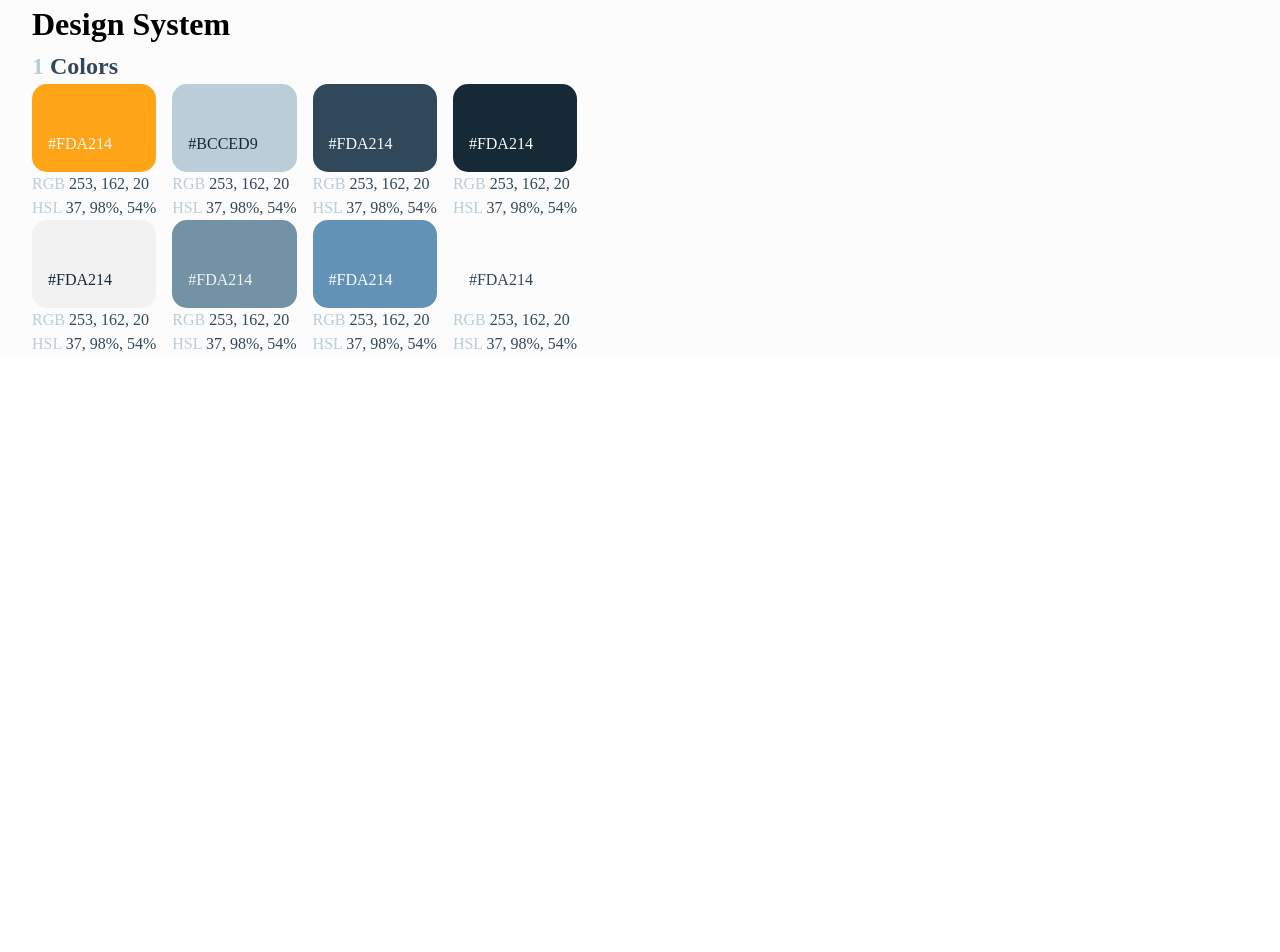
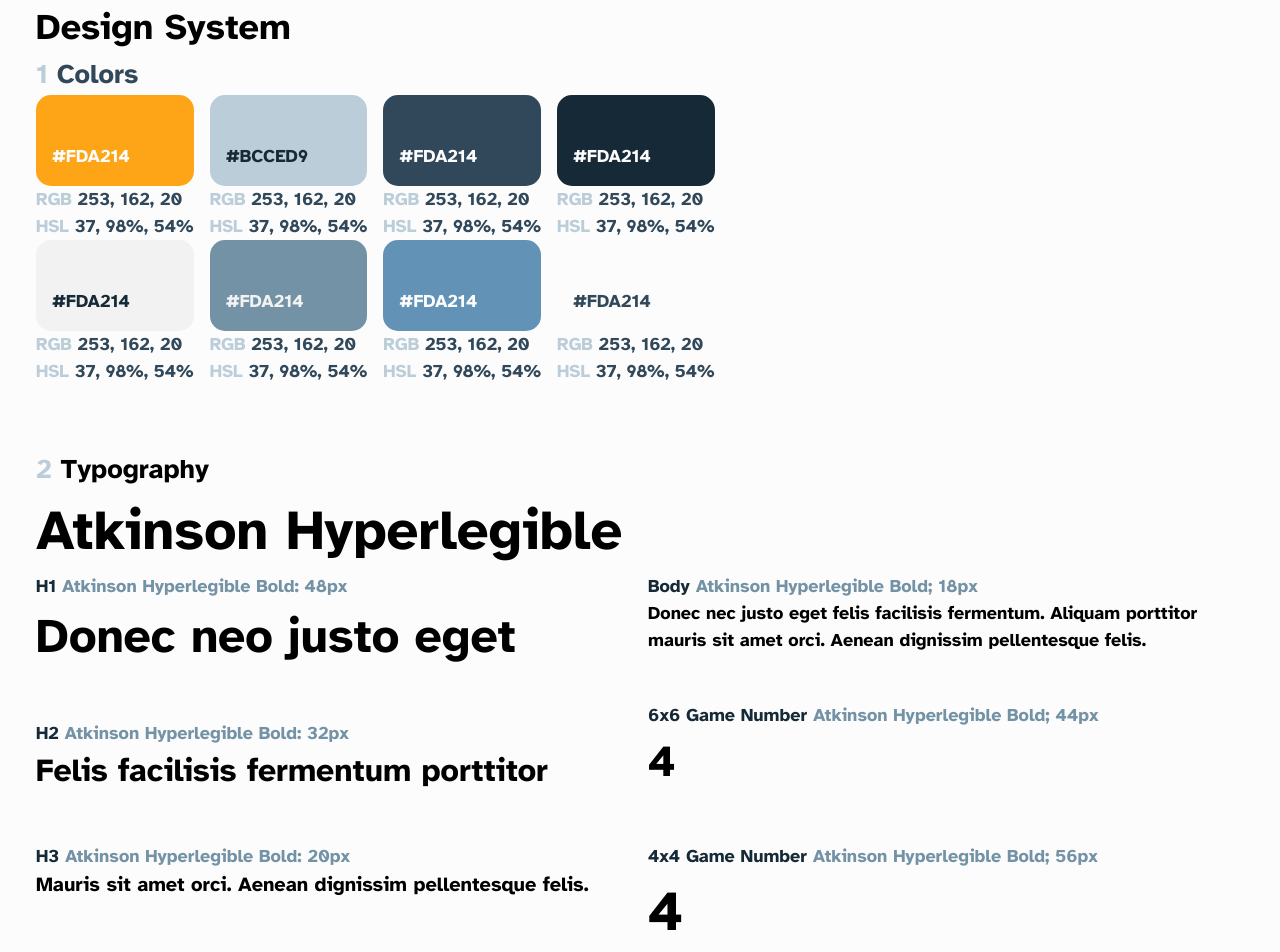
Before and after one commit to htmlHxcker/memoriam, a React (Create React App) app: page / in a window 1280 px wide. Shown: the top 952 px of the page. Before the commit the page ends 800 px from the top, so only its background shows below. Built offline with nearby package versions, Linux system fonts and the light colour scheme.

Commit message:
[feat]: Create Typography Classes and Variables

```diff
--- a/public/index.html
+++ b/public/index.html
@@ -2,42 +2,26 @@
 <html lang="en">
 	<head>
 		<meta charset="utf-8" />
+		<link rel="preconnect" href="https://fonts.googleapis.com" />
+		<link rel="preconnect" href="https://fonts.gstatic.com" crossorigin />
+		<link
+			href="https://fonts.googleapis.com/css2?family=Atkinson+Hyperlegible:wght@700&display=swap"
+			rel="stylesheet"
+		/>
 		<link rel="icon" href="%PUBLIC_URL%/favicon.ico" />
 		<meta name="viewport" content="width=device-width, initial-scale=1" />
 		<meta name="theme-color" content="#000000" />
 		<meta
 			name="description"
-      content="Web site created using create-react-app"
+			content="Memory Game built with React and Vanill CSS featuring multiplayer and different play modes!"
 		/>
 		<link rel="apple-touch-icon" href="%PUBLIC_URL%/logo192.png" />
-    <!--
-      manifest.json provides metadata used when your web app is installed on a
-      user's mobile device or desktop. See https://developers.google.com/web/fundamentals/web-app-manifest/
-    -->
 		<link rel="manifest" href="%PUBLIC_URL%/manifest.json" />
-    <!--
-      Notice the use of %PUBLIC_URL% in the tags above.
-      It will be replaced with the URL of the `public` folder during the build.
-      Only files inside the `public` folder can be referenced from the HTML.
 
-      Unlike "/favicon.ico" or "favicon.ico", "%PUBLIC_URL%/favicon.ico" will
-      work correctly both with client-side routing and a non-root public URL.
-      Learn how to configure a non-root public URL by running `npm run build`.
-    -->
-    <title>React App</title>
+		<title>Memoriam</title>
 	</head>
 	<body>
 		<noscript>You need to enable JavaScript to run this app.</noscript>
 		<div id="root"></div>
-    <!--
-      This HTML file is a template.
-      If you open it directly in the browser, you will see an empty page.
-
-      You can add webfonts, meta tags, or analytics to this file.
-      The build step will place the bundled scripts into the <body> tag.
-
-      To begin the development, run `npm start` or `yarn start`.
-      To create a production bundle, use `npm run build` or `yarn build`.
-    -->
 	</body>
 </html>
--- a/src/DesignSystem.js
+++ b/src/DesignSystem.js
@@ -150,6 +150,76 @@
 					</div>
 				</div>
 			</section>
+
+			<section id="typography" style={{ margin: '4rem 0' }}>
+				<h2>
+					<span className="text-jungle-mist">2</span> Typography
+				</h2>
+				<p className="fs-900">Atkinson Hyperlegible</p>
+				<div className="flex">
+					<div
+						className="flow"
+						style={{ flexBasis: '100%', '--flow-space': '3rem' }}
+					>
+						<div>
+							<p className="text-grey-blue">
+								<span className="text-firefly">H1</span> Atkinson Hyperlegible
+								Bold: 48px
+							</p>
+							<p className="fs-800">Donec neo justo eget</p>
+						</div>
+						<div>
+							<p className="text-grey-blue">
+								<span className="text-firefly">H2</span> Atkinson Hyperlegible
+								Bold: 32px
+							</p>
+							<p className="fs-600">Felis facilisis fermentum porttitor</p>
+						</div>
+						<div>
+							<p className="text-grey-blue">
+								<span className="text-firefly">H3</span> Atkinson Hyperlegible
+								Bold: 20px
+							</p>
+							<p className="fs-500">
+								Mauris sit amet orci. Aenean dignissim pellentesque felis.
+							</p>
+						</div>
+					</div>
+					<div
+						className="flow"
+						style={{
+							flexBasis: '100%',
+							'--flow-space': '3rem',
+						}}
+					>
+						<div>
+							<p className="text-grey-blue">
+								<span className="text-firefly">Body</span> Atkinson Hyperlegible
+								Bold; 18px
+							</p>
+							<p className="fs-400">
+								Donec nec justo eget felis facilisis fermentum. Aliquam
+								porttitor mauris sit amet orci. Aenean dignissim pellentesque
+								felis.
+							</p>
+						</div>
+						<div>
+							<p className="text-grey-blue">
+								<span className="text-firefly">6x6 Game Number</span> Atkinson
+								Hyperlegible Bold; 44px
+							</p>
+							<p className="fs-700">4</p>
+						</div>
+						<div>
+							<p className="text-grey-blue">
+								<span className="text-firefly">4x4 Game Number</span> Atkinson
+								Hyperlegible Bold; 56px
+							</p>
+							<p className="fs-900">4</p>
+						</div>
+					</div>
+				</div>
+			</section>
 		</div>
 	);
 };
--- a/src/index.css
+++ b/src/index.css
@@ -1,3 +1,4 @@
+@import url('./styles/utilities.css');
 /* ----------------- */
 /* Reset             */
 /* ----------------- */
@@ -14,8 +15,6 @@
 h1,
 h2,
 h3,
-h4,
-h5,
 p,
 figure,
 picture {
@@ -24,6 +23,10 @@
 
 /* Set up the body */
 body {
+	font-family: var(--ff-atkinson);
+	font-size: var(--fs-400);
+	/* color: hsl(var(--clr-soapstone)); */
+	background-color: hsl(var(--clr-soapstone));
 	line-height: 1.5;
 	min-height: 100vh;
 }
--- a/src/styles/utilities.css
+++ b/src/styles/utilities.css
@@ -3,6 +3,7 @@
 /* ----------------- */
 
 :root {
+	/* colors */
 	--clr-squash: 37 98% 54%;
 	--clr-jungle-mist: 203 28% 79%;
 	--clr-pickled-bluewood: 205 30% 27%;
@@ -11,6 +12,17 @@
 	--clr-grey-blue: 203 22% 55%;
 	--clr-hippie-blue: 205 37% 55%;
 	--clr-soapstone: 0 0% 99%;
+
+	/* font-sizes */
+	--fs-400: 1.125rem;
+	--fs-500: 1.25rem;
+	--fs-600: 2rem;
+	--fs-700: 2.75rem;
+	--fs-800: 3rem;
+	--fs-900: 3.5rem;
+
+	/* font-families */
+	--ff-atkinson: 'Atkinson Hyperlegible', sans-serif;
 }
 
 /* ----------------- */
@@ -26,7 +38,9 @@
 	display: grid;
 	gap: var(--gap, 1rem);
 }
-
+.flow > *:where(:not(:first-child)) {
+	margin-top: var(--flow-space, 1rem);
+}
 .container {
 	padding-inline: 2em;
 	margin-inline: auto;
@@ -97,3 +111,27 @@
 .text-soapstone {
 	color: hsl(var(--clr-soapstone));
 }
+
+/* Typography */
+.ff-atkinson {
+	font-family: var(--ff-atkinson);
+}
+
+.fs-900 {
+	font-size: var(--fs-900);
+}
+.fs-800 {
+	font-size: var(--fs-800);
+}
+.fs-700 {
+	font-size: var(--fs-700);
+}
+.fs-600 {
+	font-size: var(--fs-600);
+}
+.fs-500 {
+	font-size: var(--fs-500);
+}
+.fs-400 {
+	font-size: var(--fs-400);
+}
```
Lines whose indentation alone changed are shown as unchanged.
